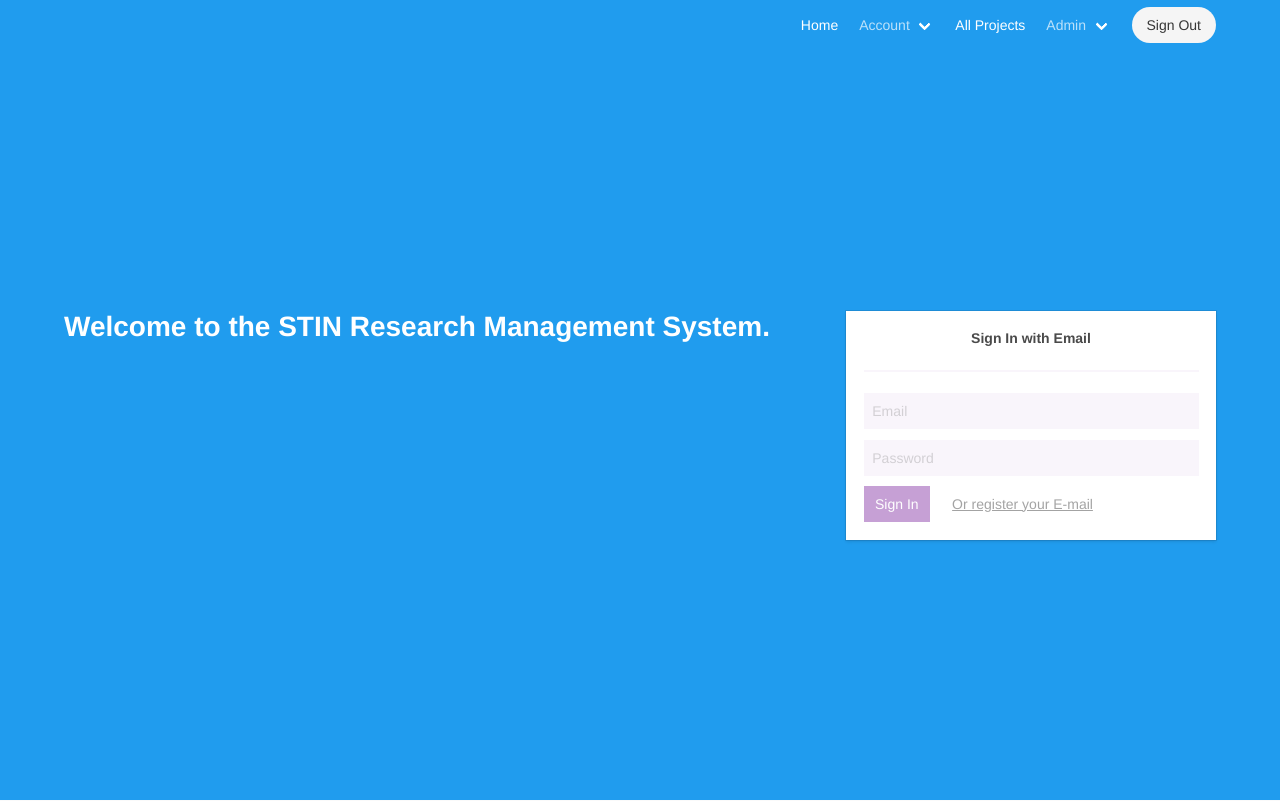
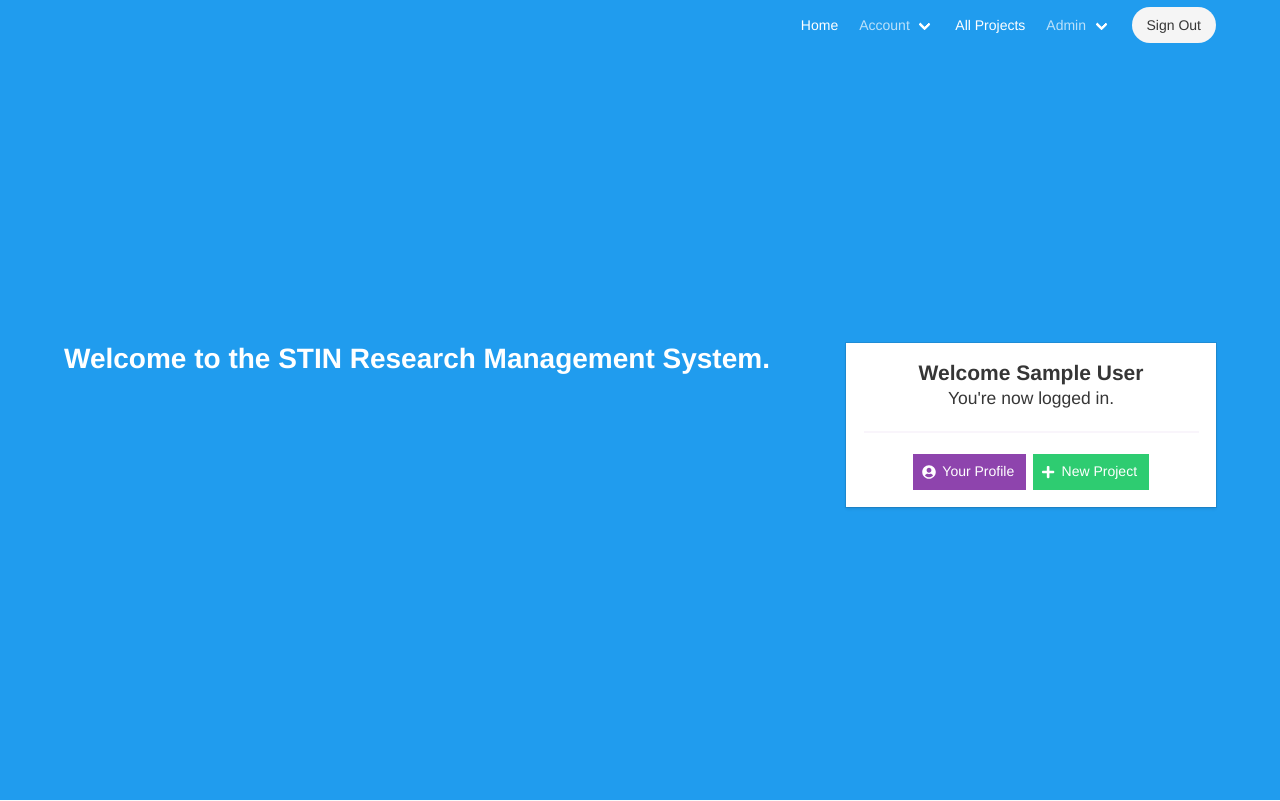
Before and after one commit to likit/stin-research-is, a Flask app: page / in a window 1280 px wide. Shown: the top 801 px of the page. Run offline with Flask 2, Linux system fonts and the light colour scheme; a user stored in the database is signed in; tables that the repository leaves empty hold one stand-in row (values such as "Sample post"); parts of the project's set-up code (start-up, migrations or seed data) failed here and were passed over; some libraries are stand-ins or nearby versions; some web fonts are replaced.

Commit message:
updated the index page

```diff
--- a/erm/app/templates/main/index.html
+++ b/erm/app/templates/main/index.html
@@ -11,6 +11,31 @@
                 <div class="column">
                     <h1 class="title">Welcome to the STIN Research Management System.</h1>
                 </div>
+                {% if current_user.is_authenticated %}
+                <div class="column is-one-third">
+                    <div class="box has-text-centered">
+                        <h1 class="title is-size-4 has-text-dark"><strong>Welcome {{ current_user.profile }}</strong></h1>
+                        <h1 class="subtitle has-text-dark">You're now logged in.</h1>
+                        <hr>
+                        <div class="buttons is-centered">
+                            <a class="button is-primary"
+                               href="{{ url_for('researcher.show_profile', user_id=current_user.id) }}">
+                                <span class="icon">
+                                    <i class="fas fa-user-circle"></i>
+                                </span>
+                                <span>Your Profile</span>
+                            </a>
+                            <a class="button is-success"
+                               href="{{ url_for('project.add_project') }}">
+                                <span class="icon">
+                                    <i class="fas fa-plus"></i>
+                                </span>
+                                <span>New Project</span>
+                            </a>
+                        </div>
+                    </div>
+                </div>
+                {% else %}
                 <div class="column is-one-third">
                     {% include "messages.html" %}
                     <div class="box has-text-centered">
@@ -45,6 +70,7 @@
                         </form>
                     </div>
                 </div>
+                {% endif %}
             </div>
         </div>
     </div>
```
